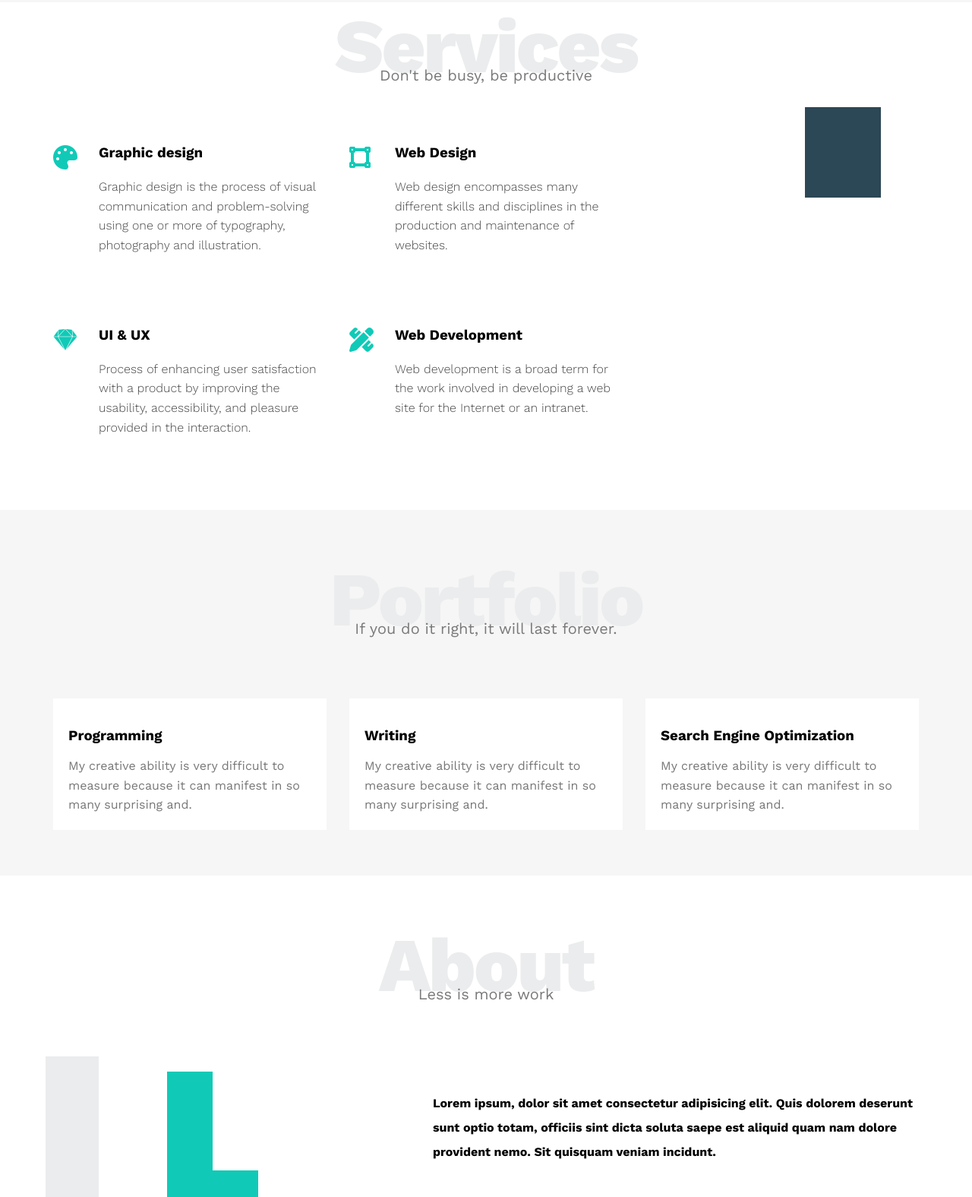
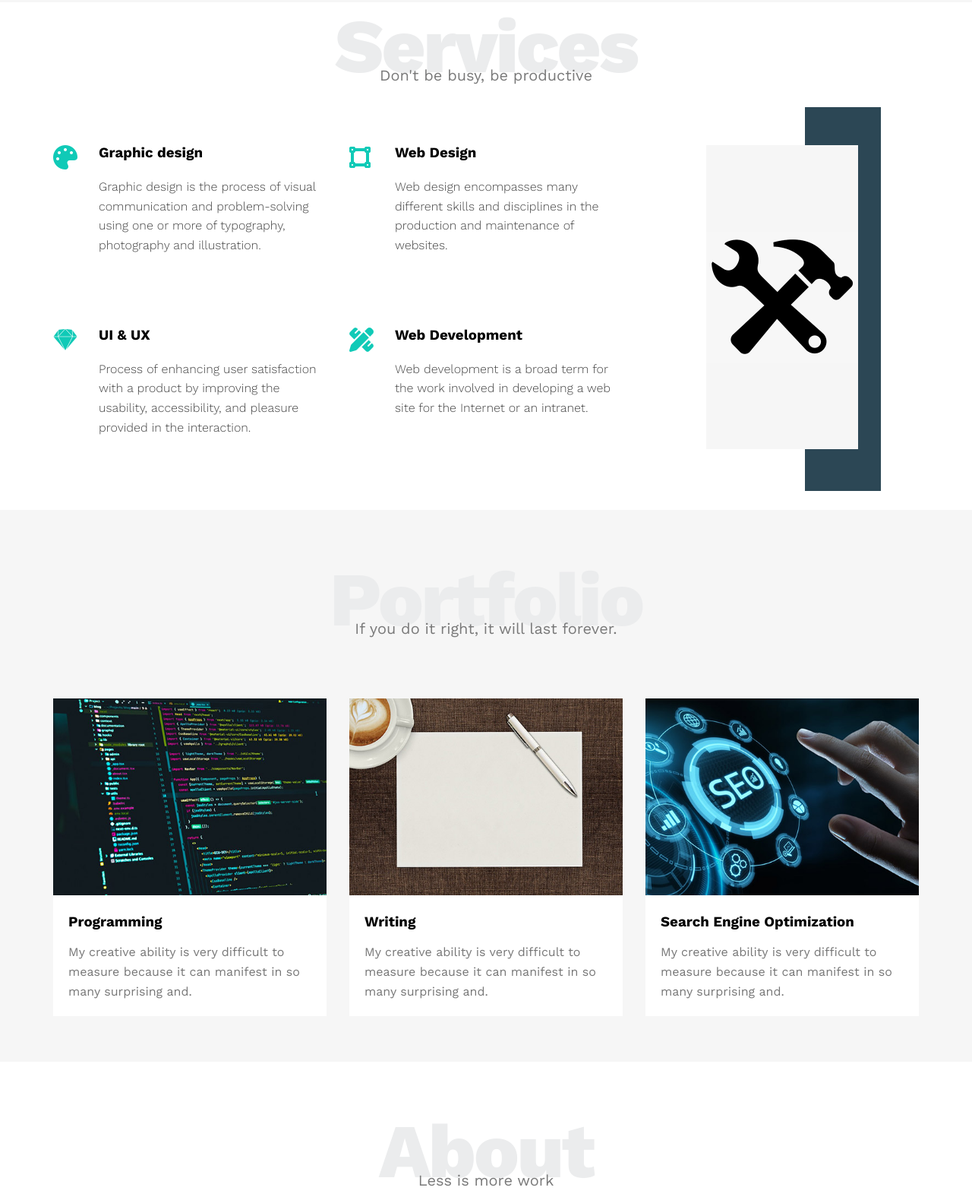
Before and after one commit to majed-ali/temp-one, a plain HTML site: page index.html in a window 1280 px wide. Shown: the part 1206-2781 px from the top of the page at 76% size. Drawn offline with nearby package versions, Linux system fonts and the light colour scheme; the site is published under a folder, as on GitHub Pages, so addresses that start at the root find nothing.

Commit message:
Remove / from path of images

```diff
--- a/index.html
+++ b/index.html
@@ -117,7 +117,7 @@
                 </div>
                 <div class="col">
                     <div class="image image-column">
-                        <img src="/images/services.jpg" alt="">
+                        <img src="images/services.jpg" alt="">
                     </div>
                 </div>
             </div>
@@ -131,21 +131,21 @@
             <p>If you do it right, it will last forever.</p>
             <div class="portfolio-content">
                 <div class="card">
-                    <img src="/images/programming.jpg" alt="">
+                    <img src="images/programming.jpg" alt="">
                     <div class="info">
                         <h3>Programming</h3>
                         <p>My creative ability is very difficult to measure because it can manifest in so many surprising and.</p>
                     </div>
                 </div>
                 <div class="card">
-                    <img src="/images/writing.jpg" alt="">
+                    <img src="images/writing.jpg" alt="">
                     <div class="info">
                         <h3>Writing</h3>
                         <p>My creative ability is very difficult to measure because it can manifest in so many surprising and.</p>
                     </div>
                 </div>
                 <div class="card">
-                    <img src="/images/SEO.jpg" alt="">
+                    <img src="images/SEO.jpg" alt="">
                     <div class="info">
                         <h3>Search Engine Optimization</h3>
                         <p>My creative ability is very difficult to measure because it can manifest in so many surprising and.</p>
@@ -162,7 +162,7 @@
             <p>Less is more work</p>
             <div class="about-content">
                 <div class="image">
-                    <img src="/images/about.jpg" alt="">
+                    <img src="images/about.jpg" alt="">
                 </div>
                 <div class="text">
                     <p>Lorem ipsum, dolor sit amet consectetur adipisicing elit. Quis dolorem deserunt sunt optio totam, officiis sint dicta soluta saepe est aliquid quam nam dolore provident nemo. Sit quisquam veniam incidunt.</p>
```
